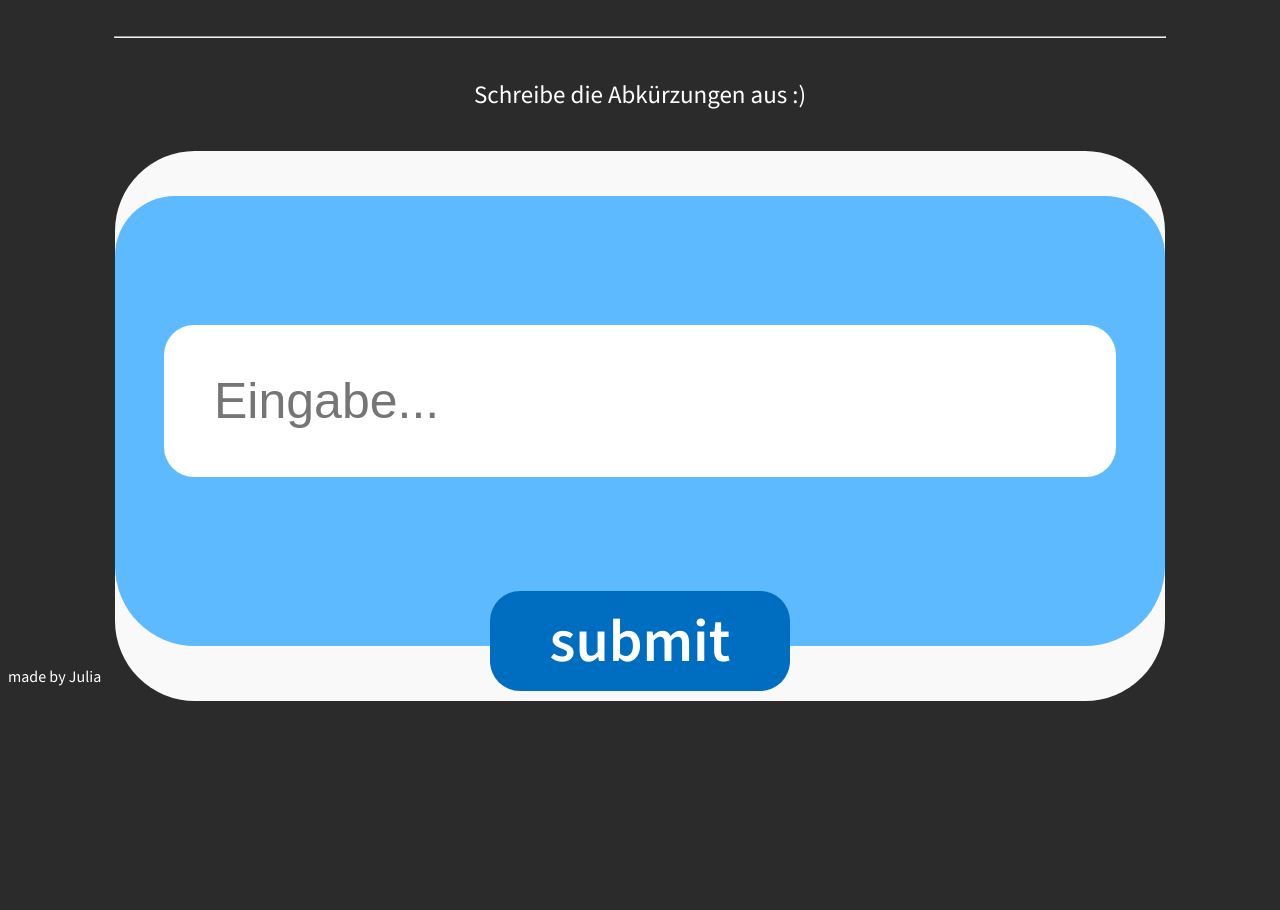
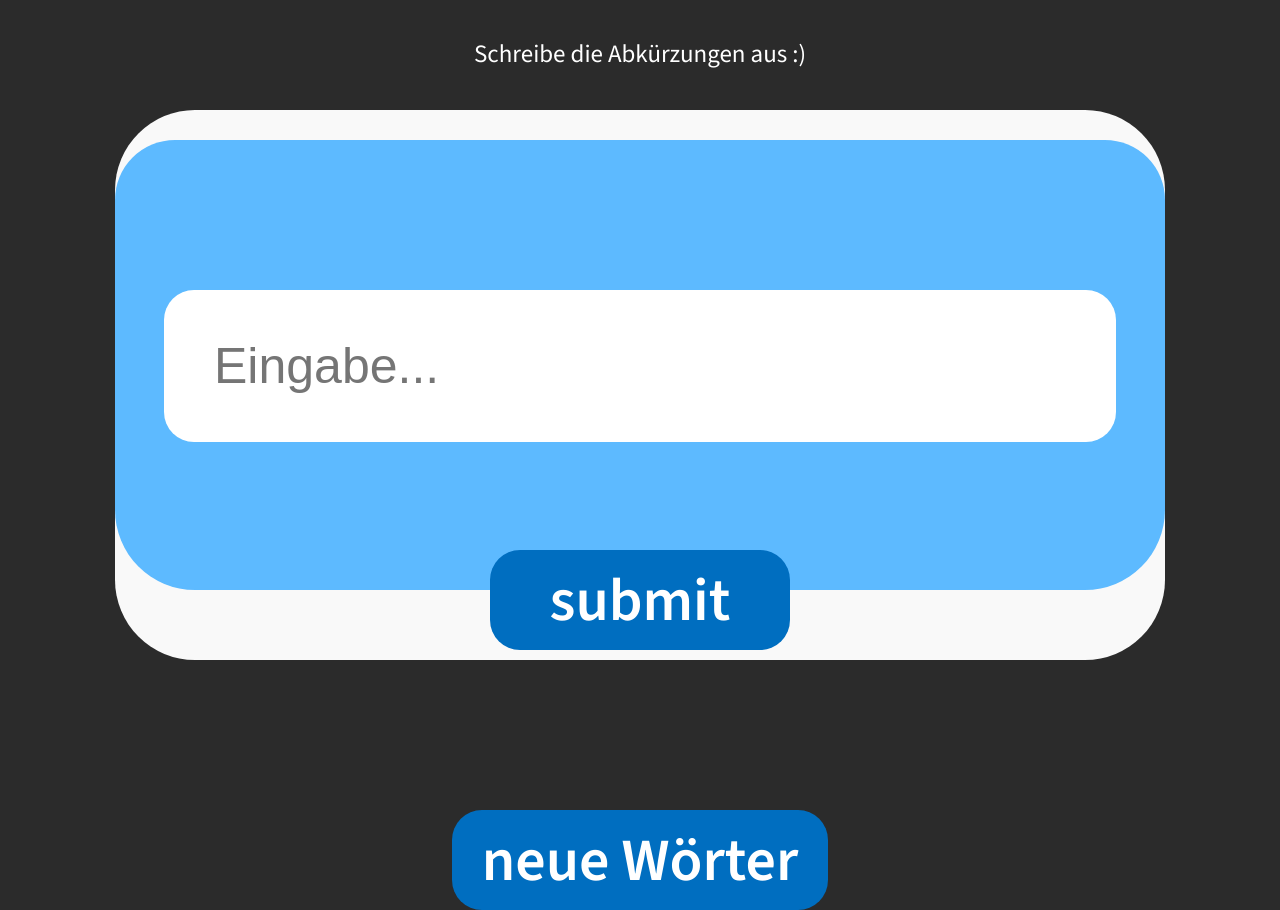
Before and after one commit to moonjxli/AbkuerzungQuiz, a Vue app in the folder a_quiz/: page / in a window 1280 px wide. Shown: the part 97-1007 px from the top of the page. Before the commit the page ends 806 px from the top, so only its background shows below. Built offline with nearby package versions, Linux system fonts and the light colour scheme; no server answers.

Commit message:
Neue Wörter Eingabe Feld + Zentrieren von der Fragebox endlich mal geschafft!

```diff
--- a/a_quiz/src/App.vue
+++ b/a_quiz/src/App.vue
@@ -21,17 +21,21 @@
       </div>
     </div>
 
+    <NeuButton></NeuButton>
+
     <p class="coder"> made by Julia </p>
 </template>
 
 <script>
 
 import FragenCom from '@/components/FragenCom.vue';
+import NeuButton from './components/NeuButton.vue';
 
 export default {
   name: 'App',
   components: {
     FragenCom,
+    NeuButton
   },
   data() {
     return {
@@ -86,6 +90,10 @@ body {
   background-color: #2B2B2B;
   font-family: "Source Sans 3", sans-serif;
   text-align: center;
+  height: 100vh;
+  display: flex;
+  justify-content: center;
+  align-items: center;
 }
 
 h1 {
@@ -157,7 +165,9 @@ hr {
 
 .coder {
   position: absolute;
-  bottom: 0px;
+  top: 0;
+  left: 0;
   color: white;
+  margin: 10px;
 }
 </style>
--- a/a_quiz/src/components/FragenCom.vue
+++ b/a_quiz/src/components/FragenCom.vue
@@ -1,5 +1,5 @@
 <template>
-    <div class="frage">
+    <div class="frage-con">
         <h1> {{frage}} </h1>
         <div class="antwort">
             <!-- &nbsp = Leerzeichen -->
@@ -134,12 +134,13 @@
         top: 40px;
     }
 
-    .frage {
+    .frage-con {
         background-color: #F9F9F9;
         width: 1050px;
         height: 550px;
         border-radius: 80px;
         margin: auto;
+        position: relative;
     }
 
     .antwort {
@@ -148,11 +149,8 @@
         height: 450px;
         border-radius: 60px 60px 80px 80px;
         position: relative;
-        top: 45px;
-        display: flex;
-        justify-content: center;
-        align-items: center;
-        flex-direction: column;
+        top: 30px;
+
     }
 
     .hinweis {
@@ -169,7 +167,7 @@
         font-size: 50px;
         padding-left: 50px;
         position: relative;
-        bottom: 20px;
+        top: 150px;
         outline: none;
     }
 
--- /dev/null
+++ b/a_quiz/src/components/NeuButton.vue
@@ -0,0 +1,63 @@
+<template>
+    <div class="button-con">
+        <button id="button" @click="showfield"> neue Wörter </button>
+    </div>
+
+    <div class="show" v-if="show">
+        <div class="neueWoerter"> Hallo </div>
+    </div>
+</template>
+
+<script>
+
+export default {
+    name: 'NeuButton',
+
+    data() {
+            return {
+                show: false,
+            }
+        },
+
+        methods: {
+            showfield() {
+                this.show = true;
+            }
+        }
+}
+
+</script>
+
+<style scoped>
+    .button-con {
+        position: relative;
+        top: 150px;
+        width: 100%;
+    }
+
+    #button {
+        border-radius: 30px;
+        height: 100px;
+        padding: 0 30px 0 30px;
+        z-index: 1;
+        background-color: #006EC0;
+        border: none;
+        color: white;
+        font-size: 60px;
+        font-family: "Source Sans 3", sans-serif;
+        font-weight: 600;
+        cursor: pointer;
+    }
+
+    #button:hover {
+        background-color: #0363ad;
+    }
+
+    .neueWoerter {
+        position: relative;
+        width: 100px;
+        height: 100px;
+        z-index: 2;
+        background-color: white;
+    }
+</style>
```
